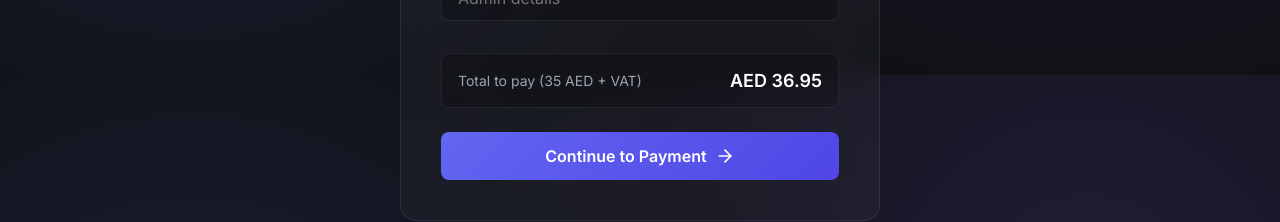
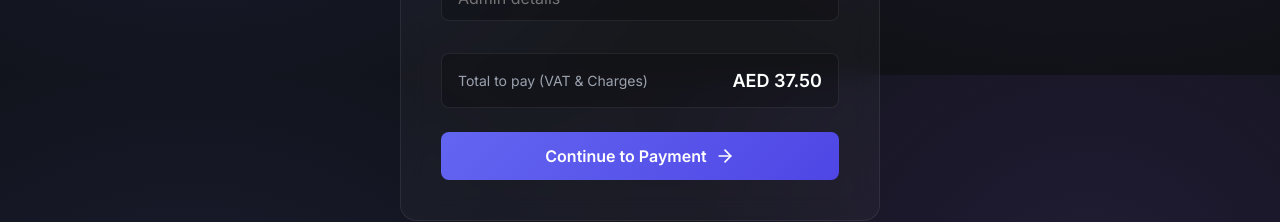
Before and after one commit to i-bilalfarooq/Westford-Farewell, a Next.js app: page / in a window 1280 px wide. Shown: the part 725-947 px from the top of the page. Built offline with nearby package versions, Linux system fonts and the light colour scheme.

Commit message:
Update price to 37.50 AED with VAT & Charges label

```diff
--- a/src/app/api/checkout/route.ts
+++ b/src/app/api/checkout/route.ts
@@ -57,7 +57,7 @@ export async function POST(request: Request) {
         'Authorization': `Bearer ${ziinaApiKey}`
       },
       body: JSON.stringify({
-        amount: 3695, // 36.95 AED in base units
+        amount: 3750, // 37.50 AED in base units
         currency_code: 'AED',
         success_url: `${baseUrl}/success?ticket_id=${ticketId}`,
         cancel_url: `${baseUrl}/`,
--- a/src/app/page.tsx
+++ b/src/app/page.tsx
@@ -131,8 +131,8 @@ export default function Home() {
           </div>
 
           <div className={styles.summary}>
-            <span className={styles.summaryLabel}>Total to pay (35 AED + VAT)</span>
-            <span className={styles.summaryValue}>AED 36.95</span>
+            <span className={styles.summaryLabel}>Total to pay (VAT &amp; Charges)</span>
+            <span className={styles.summaryValue}>AED 37.50</span>
           </div>
 
           <button
```
